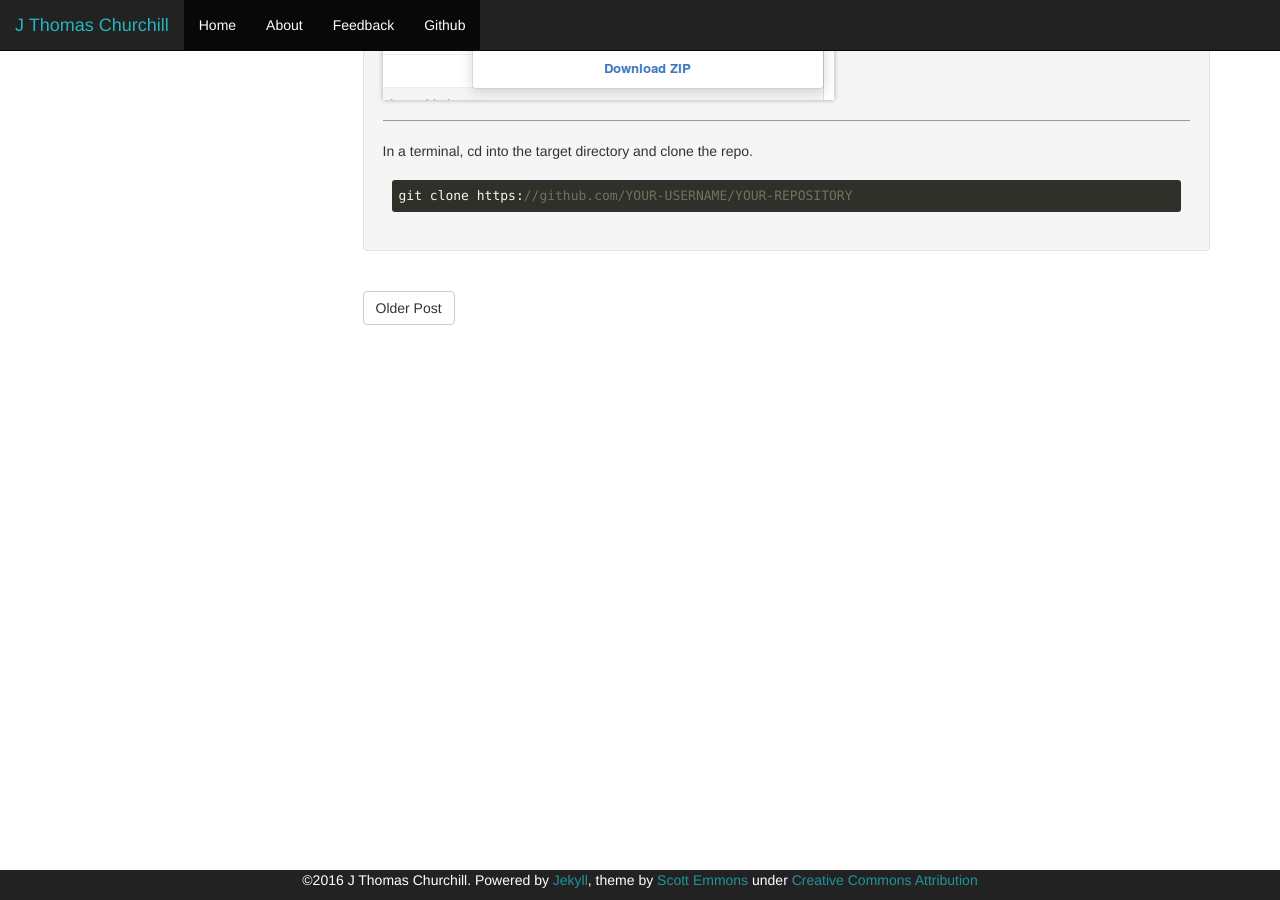
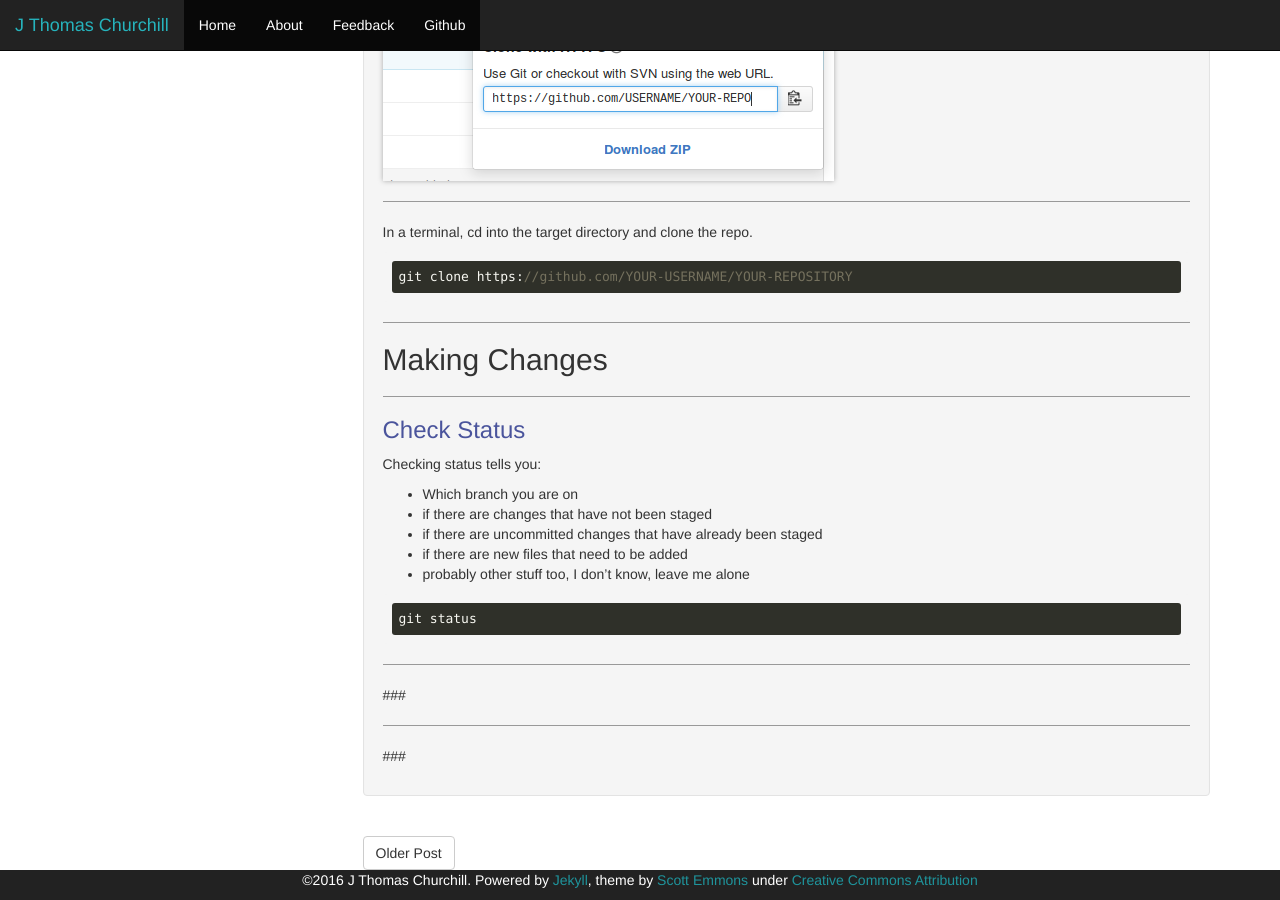
Before and after one commit to JThomasChurchill/jthomaschurchill.github.io, a Jekyll site: the page built from _posts/2016-05-20-git-cheatsheet.markdown, in a window 1280 px wide and 900 px high, scrolled down 634 px. Built offline with Jekyll 4.4.1, drawn with Linux system fonts in a browser that asks for light colours; some of the changed text lies outside the part shown.

````diff
--- a/_posts/2016-05-20-git-cheatsheet.markdown
+++ b/_posts/2016-05-20-git-cheatsheet.markdown
@@ -16,8 +16,12 @@
 
 ---
 
+1. [Create a new repository](#create-a-new-repository)
+1. [Clone a GitHub Repo](#clone-a-github-repo)
 
 ## Set Up
+
+---
 
 ### Interact with your Github Account
 
@@ -47,3 +51,31 @@
 ```
 git clone https://github.com/YOUR-USERNAME/YOUR-REPOSITORY
 ```
+
+---
+
+## Making Changes
+
+---
+
+### Check Status
+
+Checking status tells you:
+
+* Which branch you are on
+* if there are changes that have not been staged
+* if there are uncommitted changes that have already been staged
+* if there are new files that need to be added
+* probably other stuff too, I don't know, leave me alone
+
+```
+git status
+```
+
+---
+
+###
+
+---
+
+###
````
